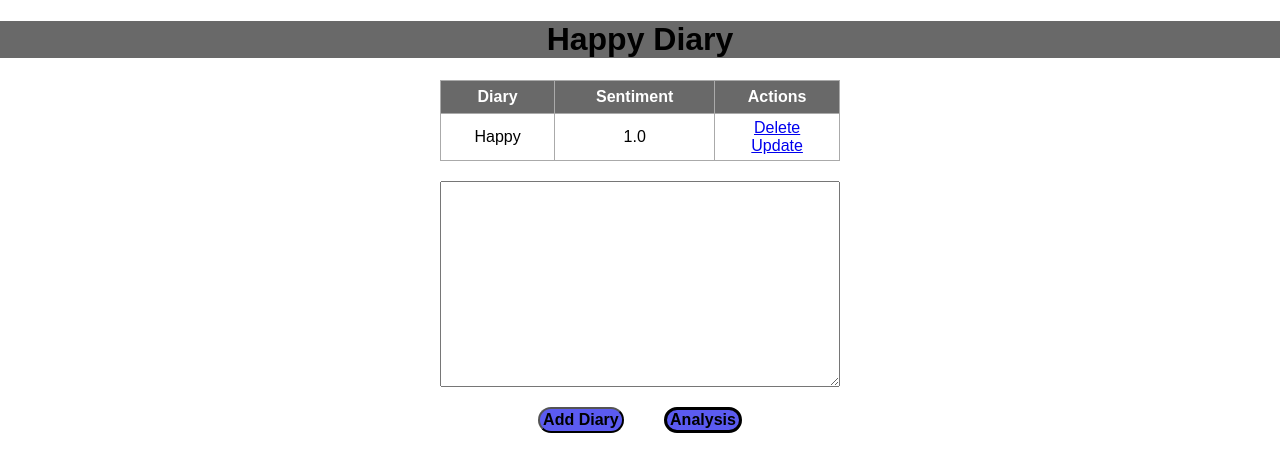
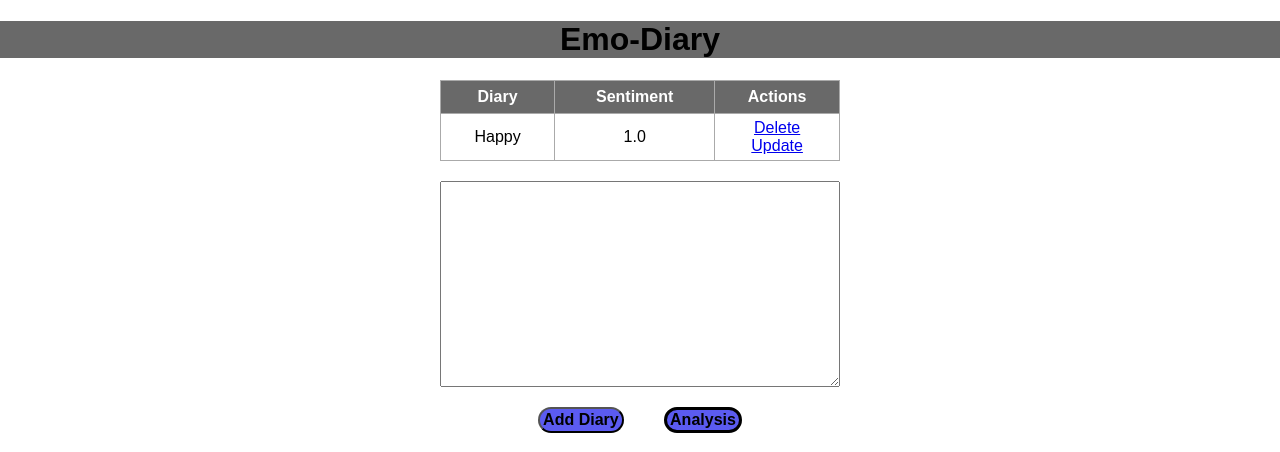
Before and after one commit to KinsonLai/sspc_sentiment_analysis, a Flask app: page / in a window 1280 px wide. Shown: the top 452 px of the page. Run offline with Flask 2, Linux system fonts and the light colour scheme; data comes from the database, SQL or seed files in the repository.

Commit message:
Update index.html

```diff
--- a/templates/index.html
+++ b/templates/index.html
@@ -6,7 +6,7 @@
 
 {% block body %}
 <div class="header" style="background-color: dimgray; width: 100%; padding: auto;">
-    <h1 style="text-align: center;">Happy Diary</h1>
+    <h1 style="text-align: center;">Emo-Diary</h1>
 </div>
 <div class="content" style="background-color: white;">
     {% if tasks|length < 1 %}
```
